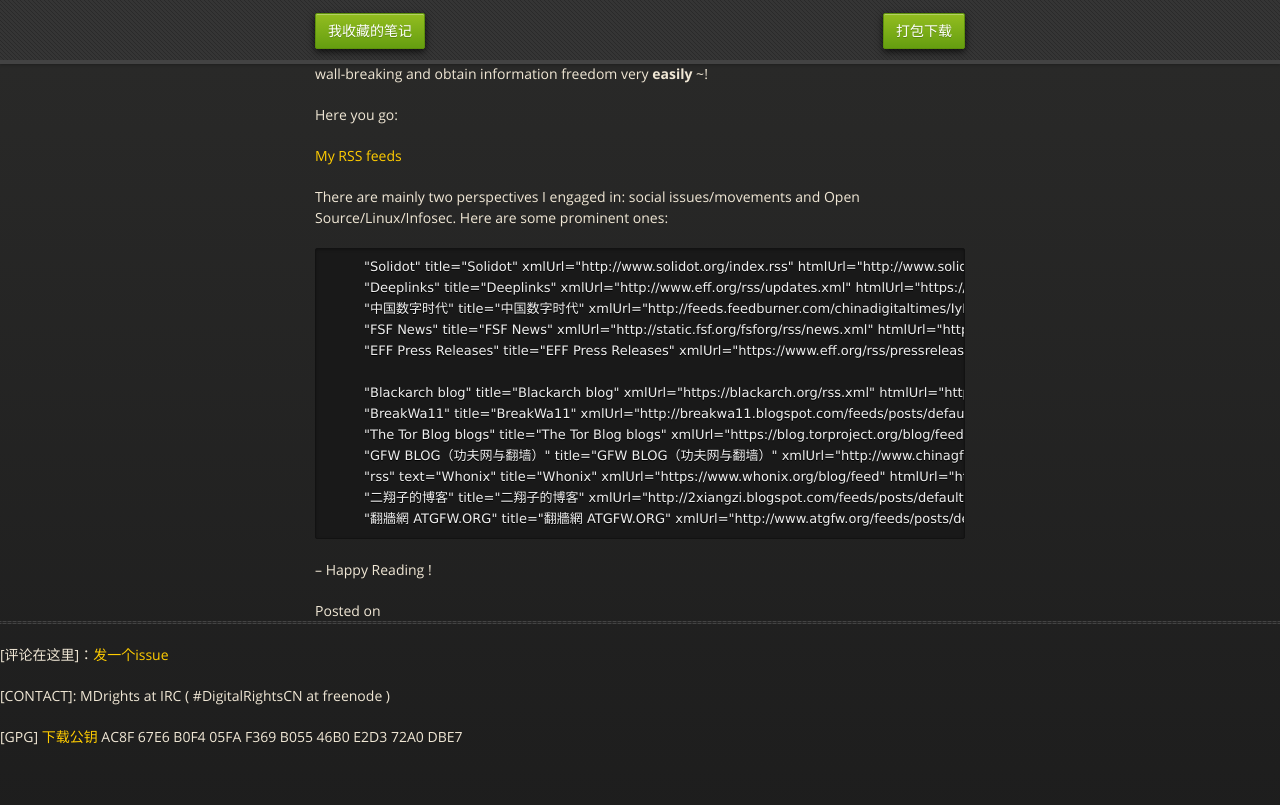
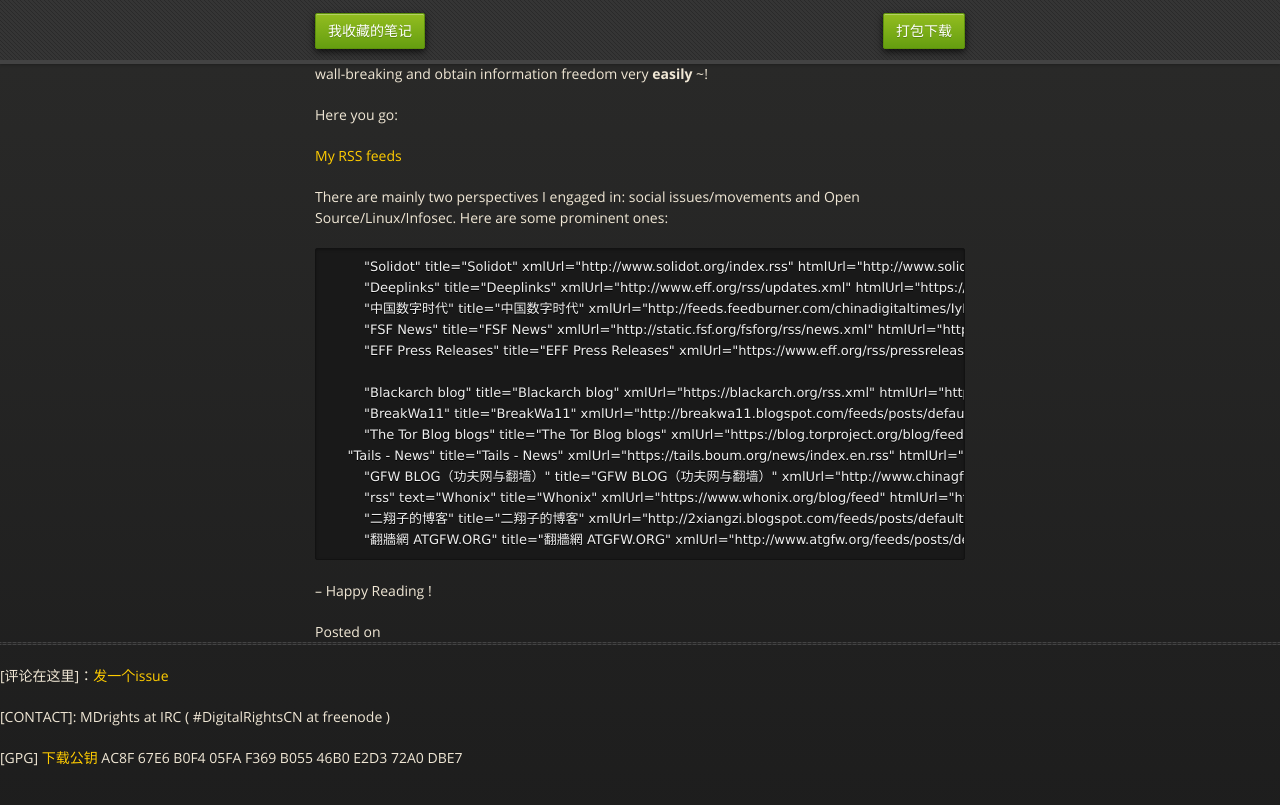
Before and after one commit to mdrights/os-observe, a Jekyll site: the page built from _posts/2017-05-19-my-rss-feeds.md, in a window 1280 px wide. Shown: the top 805 px of the page. Built offline with Jekyll 4.4.1, drawn with Linux system fonts in a browser that asks for light colours.

Commit message:
small refining

```diff
--- a/_posts/2017-05-19-my-rss-feeds.md
+++ b/_posts/2017-05-19-my-rss-feeds.md
@@ -21,6 +21,7 @@
             "Blackarch blog" title="Blackarch blog" xmlUrl="https://blackarch.org/rss.xml" htmlUrl="https://blackarch.org"
             "BreakWa11" title="BreakWa11" xmlUrl="http://breakwa11.blogspot.com/feeds/posts/default" htmlUrl="http://breakwa11.blogspot.com/"
             "The Tor Blog blogs" title="The Tor Blog blogs" xmlUrl="https://blog.torproject.org/blog/feed" htmlUrl="https://blog.torproject.org/blog"
+	    "Tails - News" title="Tails - News" xmlUrl="https://tails.boum.org/news/index.en.rss" htmlUrl="https://tails.boum.org/news/index.en.html"
             "GFW BLOG（功夫网与翻墙）" title="GFW BLOG（功夫网与翻墙）" xmlUrl="http://www.chinagfw.org/feeds/posts/default" htmlUrl="http://www.chinagfw.org/"
             "rss" text="Whonix" title="Whonix" xmlUrl="https://www.whonix.org/blog/feed" htmlUrl="https://www.whonix.org/blog"
             "二翔子的博客" title="二翔子的博客" xmlUrl="http://2xiangzi.blogspot.com/feeds/posts/default?alt=rss" htmlUrl="http://2xiangzi.blogspot.com/"
```
Also changed, not shown: _posts/2017-04-06-SubgraphOS-又一款注重隱私的操作系統.md (+1 -0 lines).
